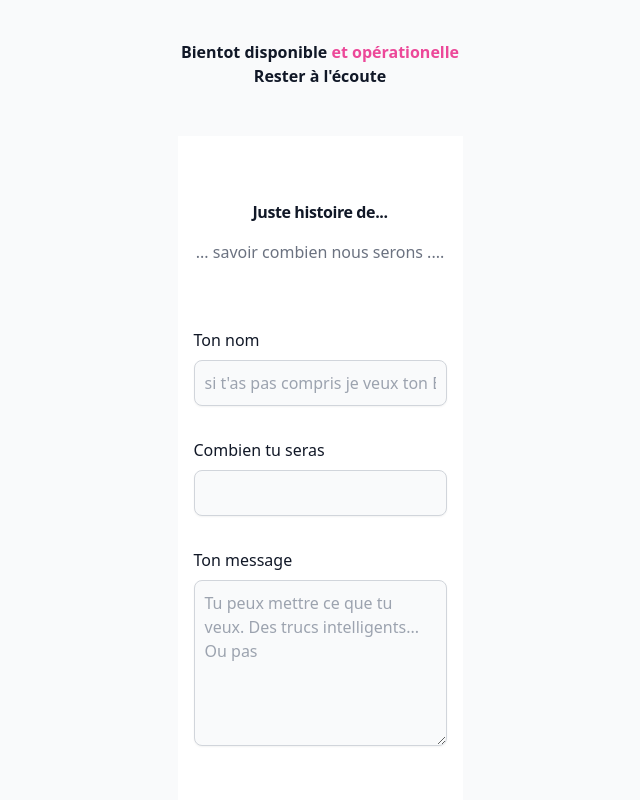
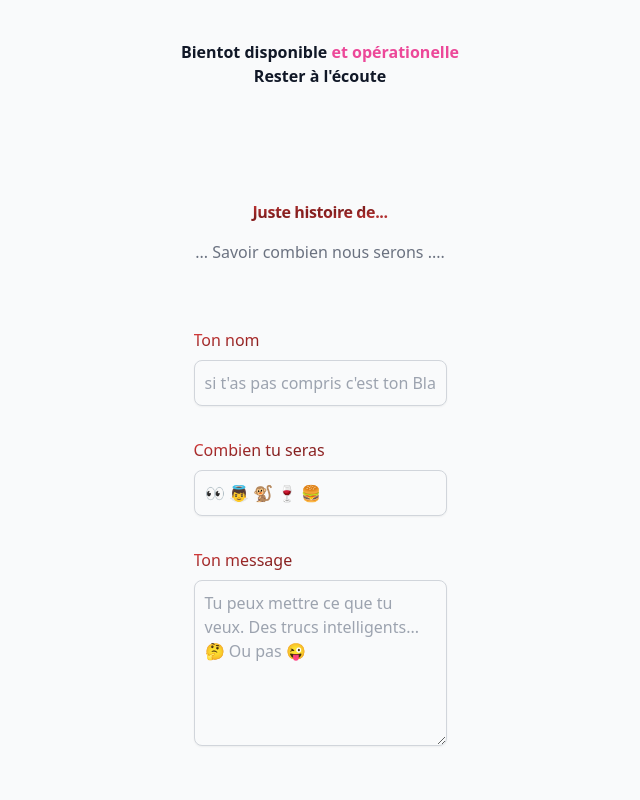
Before and after one commit to lrag14/janvilfront, an Astro site: page / in a window 1280 px wide. Shown: the part 2200-3000 px from the top of the page, without its empty margins (320-960 px from the left). Built offline with nearby package versions, Linux system fonts and the light colour scheme; Astro itself is replaced by a stand-in of ours; what tailwindcss-fluid-type would draw is missing.

Commit message:
inscription

```diff
--- a/src/components/footer.astro
+++ b/src/components/footer.astro
@@ -4,26 +4,26 @@ import HeroImage from "~/components/hero-image.astro";
 import type { FooterLink } from "~/types";
 
 const links: Array<FooterLink> = [
-  {
-    url: "https://astro.build/",
-    description: "Astro's official website",
-    icon: "mdi:home",
-  },
-  {
-    url: "mailto:laurentrober@@gmail.com",
-    description: "l-rag",
-    icon: "fa-brands:github-alt",
-  },
-  {
-    url: "https://astro.build/chat",
-    description: "© 2023 l-rag",
-    icon: "fa-brands:discord",
-  },
-  {
-    url: "https://twitter.com/astrodotbuild",
-    description: "Astro on Twitter",
-    icon: "fa-brands:twitter",
-  },
+  // {
+  //   url: "https://astro.build/",
+  //   description: "Astro's official website",
+  //   icon: "mdi:home",
+  // },
+  // {
+  //   url: "mailto:laurentrober@@gmail.com",
+  //   description: "© 2023 l-rag",
+  //   icon: "",
+  // },
+  // {
+  //   url: "https://astro.build/chat",
+  //   description: "© 2023 l-rag",
+  //   icon: "fa-brands:discord",
+  // },
+  // {
+  //   url: "https://twitter.com/astrodotbuild",
+  //   description: "Astro on Twitter",
+  //   icon: "fa-brands:twitter",
+  // },
 ];
 ---
 
@@ -31,7 +31,7 @@ const links: Array<FooterLink> = [
   <div class="absolute inset-0 overflow-hidden opacity-40">
     <HeroImage />
   </div>
-  <!-- <ul class="relative grid grid-cols-2 gap-4 sm:grid-cols-4">
+  <ul class="relative grid grid-cols-2 gap-4 sm:grid-cols-4">
     {
       links.map((link) => (
         <li>
@@ -40,10 +40,9 @@ const links: Array<FooterLink> = [
             href={link.url}
           >
             <span class="sr-only">{link.description}</span>
-            <Icon class="h-full" name={link.icon} />
           </a>
         </li>
       ))
     }
-  </ul> -->
+  </ul>
 </footer>
--- a/src/components/inscription.astro
+++ b/src/components/inscription.astro
@@ -7,69 +7,68 @@ import ContentSection from "~/components/content-section.astro";
     Bientot disponible <span class="text-primary">et opérationelle</span><br />
      Rester à l'écoute
   </Fragment>
-  <section class="bg-white dark:bg-gray-900">
+  <section class="rounded-2xl">
     <div class="mx-auto max-w-screen-md px-4 py-8 lg:py-16">
       <h2
-        class="mb-4 text-center font-extrabold tracking-tight text-gray-900 text-4xl dark:text-white"
+        class="gradient-text mb-4 text-center font-extrabold tracking-tight text-7xl"
       >
         Juste histoire de...
       </h2>
-      <p
-        class="mb-8 text-center font-light text-gray-500 dark:text-gray-400 sm:text-xl lg:mb-16"
+      <p class="mb-8 text-center font-light text-gray-500 sm:text-xl lg:mb-16">
+        ... Savoir combien nous serons ....
+      </p>
+      <form
+        hx-post="/invitation"
+        action="/invitation"
+        method="POST"
+        class="space-y-8"
       >
-        ... savoir combien nous serons ....
-      </p>
-      <form action="/enregistrer-invitation" method="POST" class="space-y-8">
         <div>
-          <label
-            for="name"
-            class="mb-2 block font-medium text-gray-900 text-sm dark:text-gray-300"
+          <label for="name" class="gradient-text mb-2 block font-medium text-xl"
             >Ton nom</label
           >
           <input
             type="text"
             id="name"
-            class="focus:ring-primary-500 focus:border-primary-500 dark:focus:ring-primary-500 dark:focus:border-primary-500 dark:shadow-sm-light block w-full rounded-lg border border-gray-300 bg-gray-50 p-2.5 text-gray-900 shadow-sm text-sm dark:border-gray-600 dark:bg-gray-700 dark:text-white dark:placeholder-gray-400"
-            placeholder="si t'as pas compris je veux ton Blaze"
+            class="focus:ring-primary-500 focus:border-primary-500 block w-full rounded-lg border border-gray-300 bg-gray-50 p-2.5 text-gray-900 shadow-sm text-sm"
+            placeholder="si t'as pas compris c'est ton Blaze"
             required
           />
         </div>
         <div>
           <label
             for="accompagn"
-            class="mb-2 block font-medium text-gray-900 text-sm dark:text-gray-300"
+            class="gradient-text mb-2 block font-medium text-gray-900 text-xl"
             >Combien tu seras</label
           >
           <input
             type="number"
             id="accompagn"
             min="0"
-            max="20"
-            class="focus:ring-primary-500 focus:border-primary-500 dark:focus:ring-primary-500 dark:focus:border-primary-500 dark:shadow-sm-light block w-full rounded-lg border border-gray-300 bg-gray-50 p-2.5 text-gray-900 shadow-sm text-sm dark:border-gray-600 dark:bg-gray-700 dark:text-white dark:placeholder-gray-400"
+            max="10"
+            placeholder="👀 👼 🐒 🍷 🍔"
+            class="focus:ring-primary-500 focus:border-primary-500 block w-full rounded-lg border border-gray-300 bg-gray-50 p-2.5 text-gray-900 shadow-sm text-sm"
           />
         </div>
         <div>
           <label
             for="subject"
-            class="mb-2 block font-medium text-gray-900 text-sm dark:text-gray-300"
-          ></label>
+            class="mb-2 block font-medium text-gray-900 text-xl"></label>
         </div>
         <div class="sm:col-span-2">
           <label
             for="message"
-            class="mb-2 block font-medium text-gray-900 text-sm dark:text-gray-400"
+            class="gradient-text mb-2 block font-medium text-gray-900 text-xl"
             >Ton message</label
           >
           <textarea
             id="message"
             rows="6"
-            class="focus:ring-primary-500 focus:border-primary-500 dark:focus:ring-primary-500 dark:focus:border-primary-500 block w-full rounded-lg border border-gray-300 bg-gray-50 p-2.5 text-gray-900 shadow-sm text-sm dark:border-gray-600 dark:bg-gray-700 dark:text-white dark:placeholder-gray-400"
-            placeholder="Tu peux mettre ce que tu veux. Des trucs intelligents... Ou pas"
+            class="focus:ring-primary-500 focus:border-primary-500 block w-full rounded-lg border border-gray-300 bg-gray-50 p-2.5 text-gray-900 shadow-sm text-sm"
+            placeholder="Tu peux mettre ce que tu veux. Des trucs intelligents...🤔 Ou pas 😜"
           ></textarea>
         </div>
-        <!-- <button
-          type="submit"
-          class="bg-primary-700 hover:bg-primary-800 focus:ring-primary-300 dark:bg-primary-600 dark:hover:bg-primary-700 dark:focus:ring-primary-800 rounded-lg px-5 py-3 text-center font-medium text-white text-sm focus:outline-none focus:ring-4 sm:w-fit"
+        <!-- <button type="submit" class="gradient-text font-extrabold text-xl"
           >Envoie moi ça</button
         > -->
       </form>
```
Also changed, not shown: screenshots.jpg (deleted).
